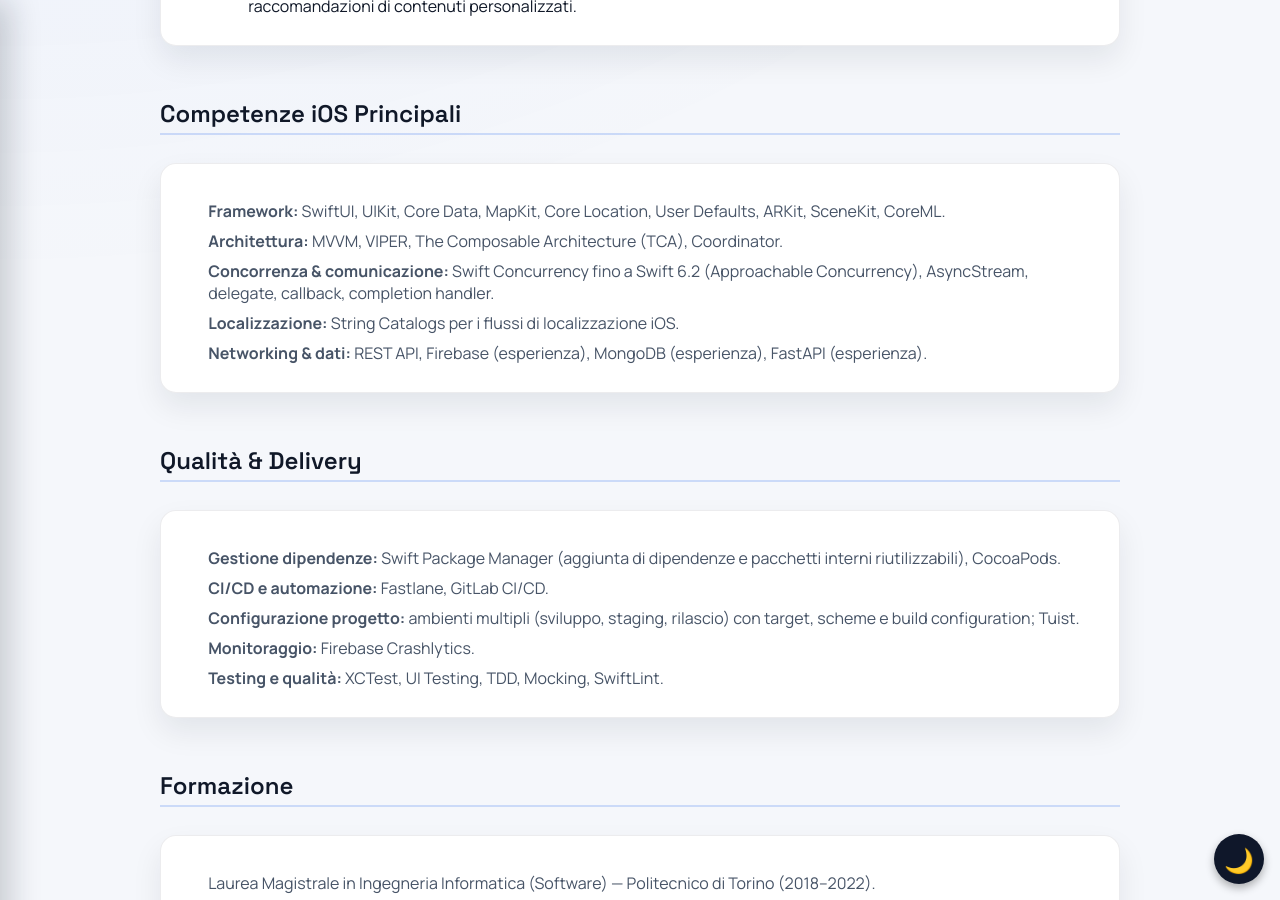
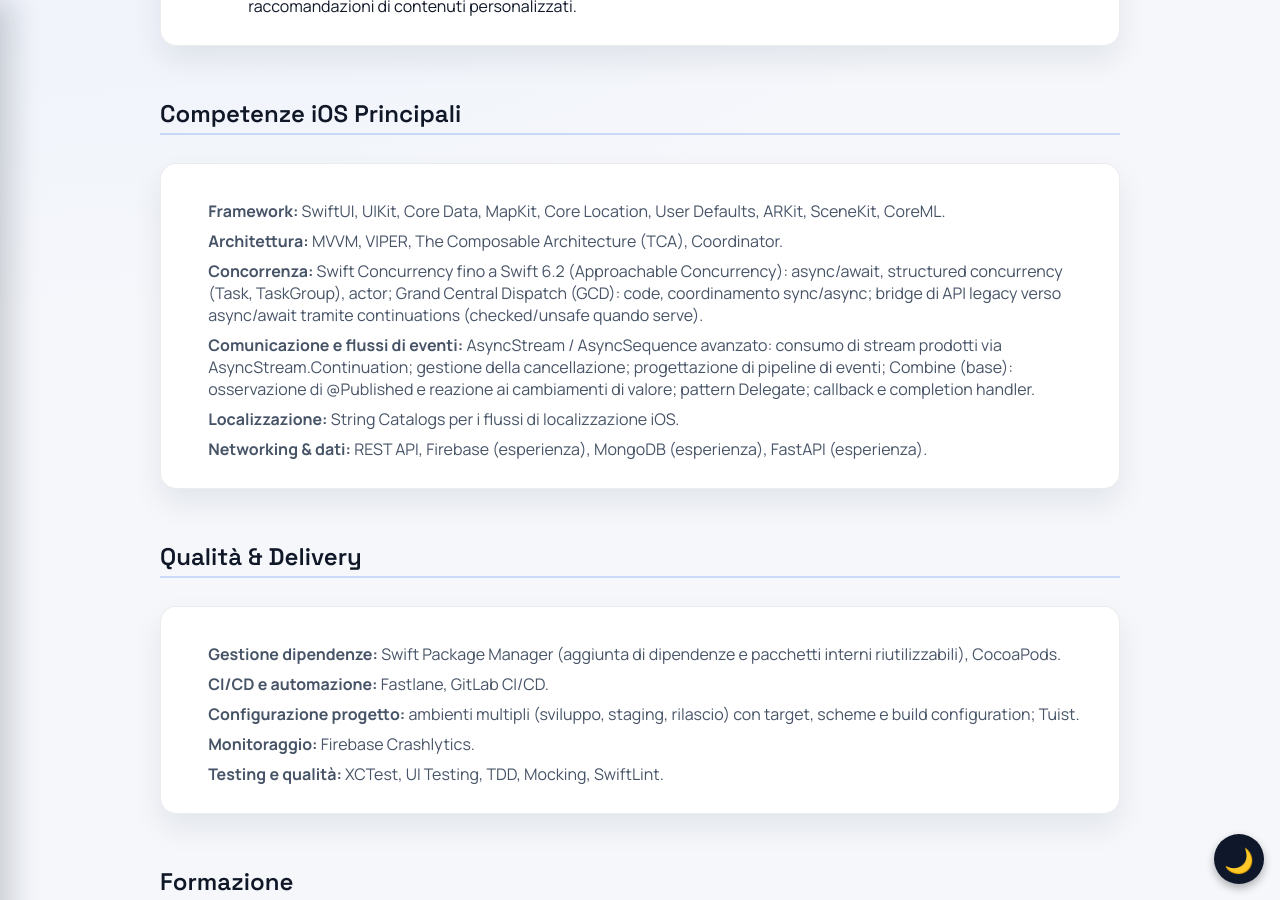
Before and after one commit to antoniocasto/acasto.dev, a Jekyll site: the page built from it/about.markdown, in a window 1280 px wide and 900 px high, scrolled down 1366 px. Built offline with Jekyll 4.4.1, drawn with Linux system fonts in a browser that asks for light colours.

Commit message:
Split concurrency and communication skills

```diff
--- a/en/about.markdown
+++ b/en/about.markdown
@@ -68,7 +68,8 @@
     <ul class="skill-list">
       <li><strong>Frameworks:</strong> SwiftUI, UIKit, Core Data, MapKit, Core Location, User Defaults, ARKit, SceneKit, CoreML.</li>
       <li><strong>Architecture:</strong> MVVM, VIPER, The Composable Architecture (TCA), Coordinator.</li>
-      <li><strong>Concurrency &amp; communication:</strong> Swift Concurrency up to Swift 6.2 (Approachable Concurrency), AsyncStream, delegates, callbacks, completion handlers.</li>
+      <li><strong>Concurrency:</strong> Swift Concurrency up to Swift 6.2 (Approachable Concurrency): async/await, structured concurrency (Task, TaskGroup), actors; Grand Central Dispatch (GCD): queues, sync/async coordination; bridging legacy APIs to async/await with continuations (checked/unsafe when needed).</li>
+      <li><strong>Communication &amp; event streams:</strong> Advanced AsyncStream / AsyncSequence: consuming streams produced via AsyncStream.Continuation; handling cancellation; designing event pipelines; Combine (basic): observing @Published and reacting to value changes; delegate pattern; callbacks and completion handlers.</li>
       <li><strong>Localization:</strong> String Catalogs for iOS localization workflows.</li>
       <li><strong>Networking &amp; Data:</strong> REST APIs, Firebase (experience), MongoDB (experience), FastAPI (experience).</li>
     </ul>
--- a/it/about.markdown
+++ b/it/about.markdown
@@ -67,7 +67,8 @@
     <ul class="skill-list">
       <li><strong>Framework:</strong> SwiftUI, UIKit, Core Data, MapKit, Core Location, User Defaults, ARKit, SceneKit, CoreML.</li>
       <li><strong>Architettura:</strong> MVVM, VIPER, The Composable Architecture (TCA), Coordinator.</li>
-      <li><strong>Concorrenza &amp; comunicazione:</strong> Swift Concurrency fino a Swift 6.2 (Approachable Concurrency), AsyncStream, delegate, callback, completion handler.</li>
+      <li><strong>Concorrenza:</strong> Swift Concurrency fino a Swift 6.2 (Approachable Concurrency): async/await, structured concurrency (Task, TaskGroup), actor; Grand Central Dispatch (GCD): code, coordinamento sync/async; bridge di API legacy verso async/await tramite continuations (checked/unsafe quando serve).</li>
+      <li><strong>Comunicazione e flussi di eventi:</strong> AsyncStream / AsyncSequence avanzato: consumo di stream prodotti via AsyncStream.Continuation; gestione della cancellazione; progettazione di pipeline di eventi; Combine (base): osservazione di @Published e reazione ai cambiamenti di valore; pattern Delegate; callback e completion handler.</li>
       <li><strong>Localizzazione:</strong> String Catalogs per i flussi di localizzazione iOS.</li>
       <li><strong>Networking &amp; dati:</strong> REST API, Firebase (esperienza), MongoDB (esperienza), FastAPI (esperienza).</li>
     </ul>
```
